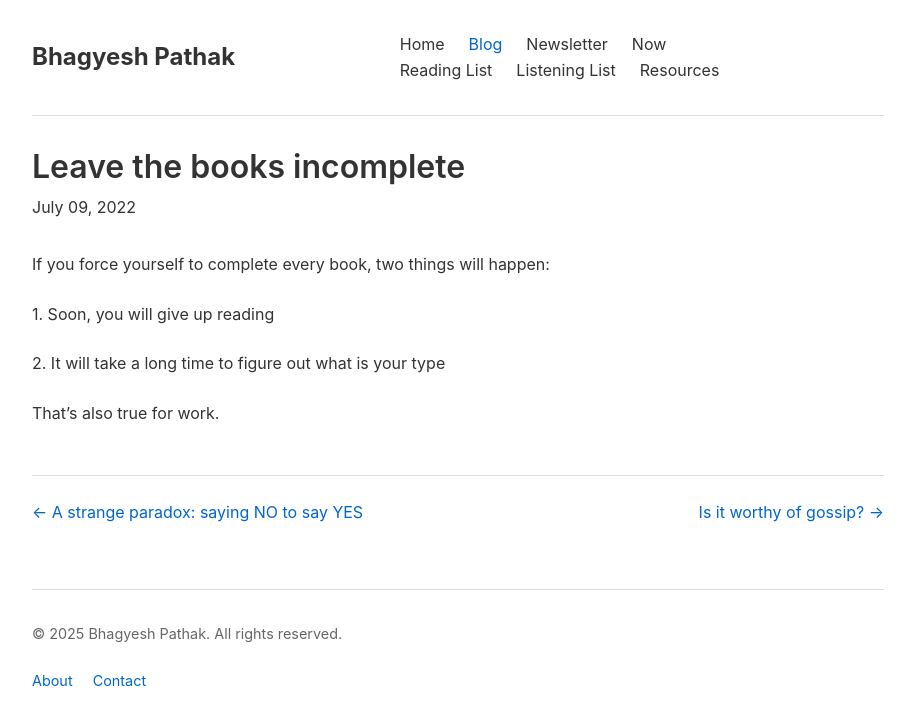
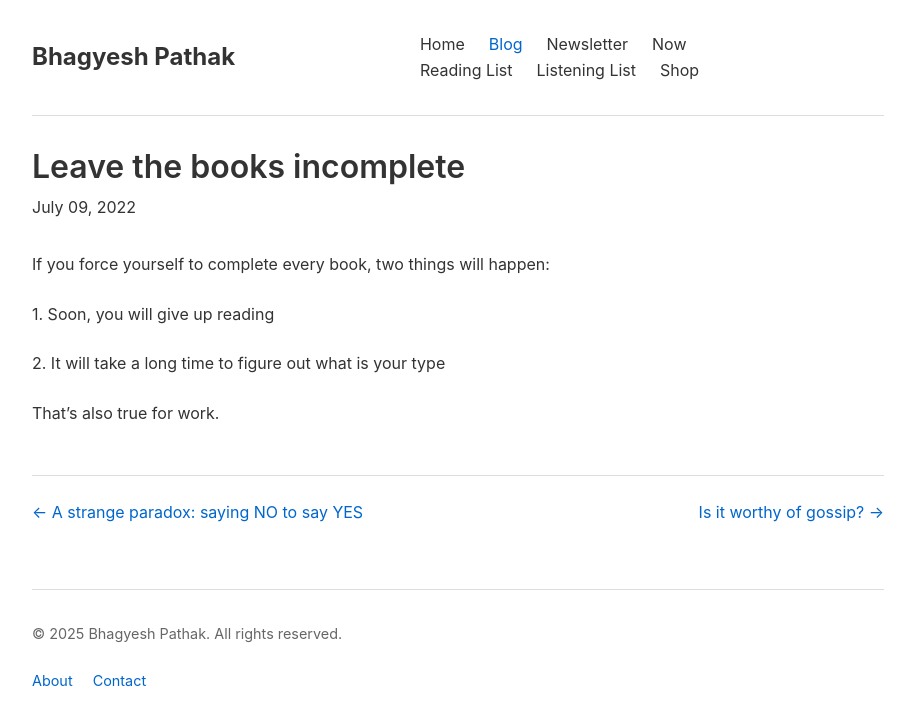
Before and after one commit to bhagyeshsp/bsp-web, a Jekyll site: the page built from _posts/2022-07-09-leave-the-books-incomplete.md, in a window 1280 px wide. Shown: the top 726 px of the page, without its empty margins (182-1095 px from the left). Built offline with Jekyll 4.4.1, drawn with Linux system fonts in a browser that asks for light colours.

Commit message:
remove resources and add shop

```diff
--- a/_includes/header.html
+++ b/_includes/header.html
@@ -12,7 +12,7 @@
     <nav class="site-nav">
     <a href="{{ "/reading-list" | relative_url }}" class="nav-link {% if page.url contains '/reading-list' %}active{% endif %}">Reading List</a>
     <a href="{{ "/listening-list" | relative_url }}" class="nav-link {% if page.url contains '/listening-list' %}active{% endif %}">Listening List</a>
-    <a href="{{ "/resources" | relative_url }}" class="nav-link {% if page.url contains '/resources' %}active{% endif %}">Resources</a>
+    <a href="{{ "/shop" | relative_url }}" class="nav-link {% if page.url contains '/shop' %}active{% endif %}">Shop</a>
   </nav>
   </div>
 </header>
```
